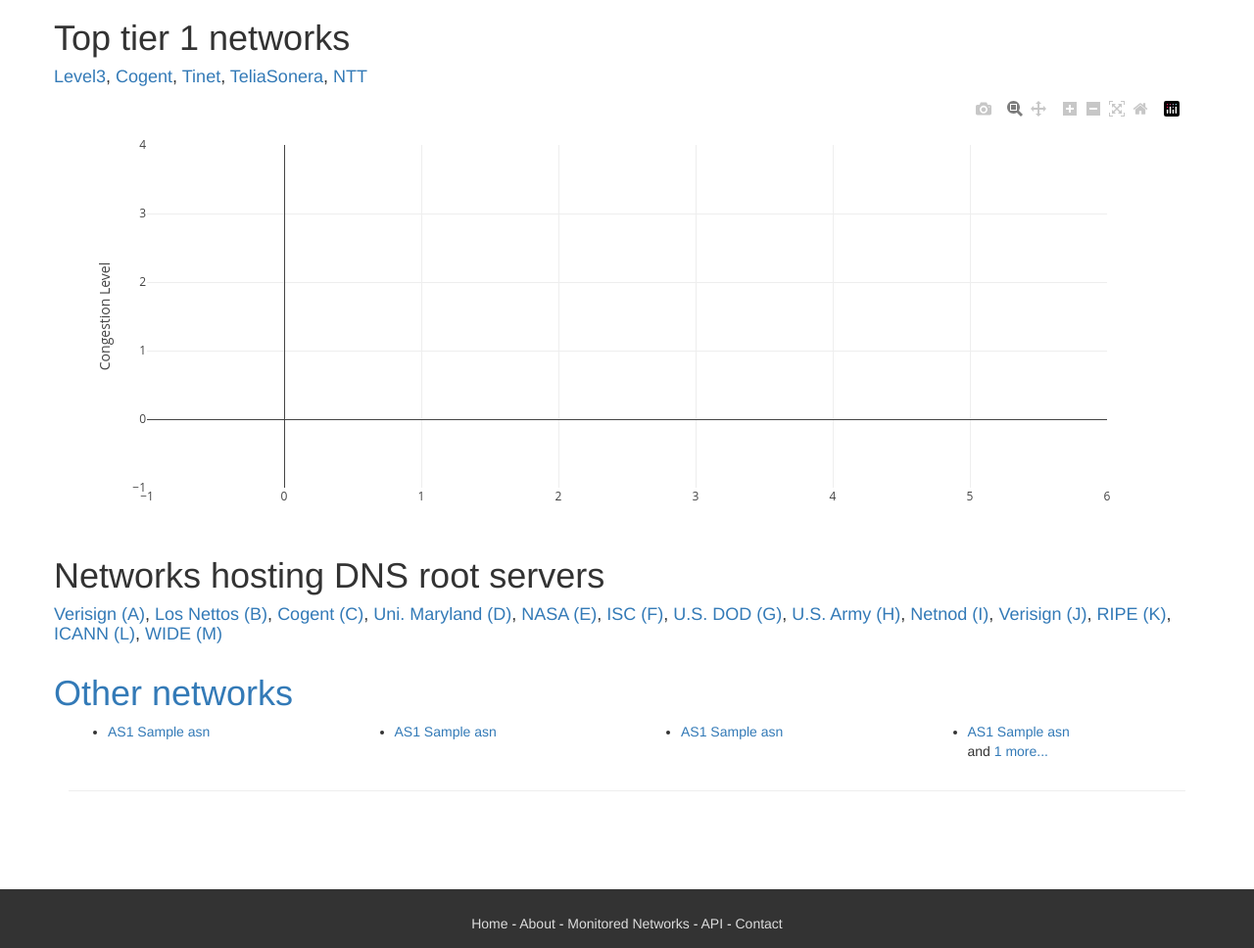
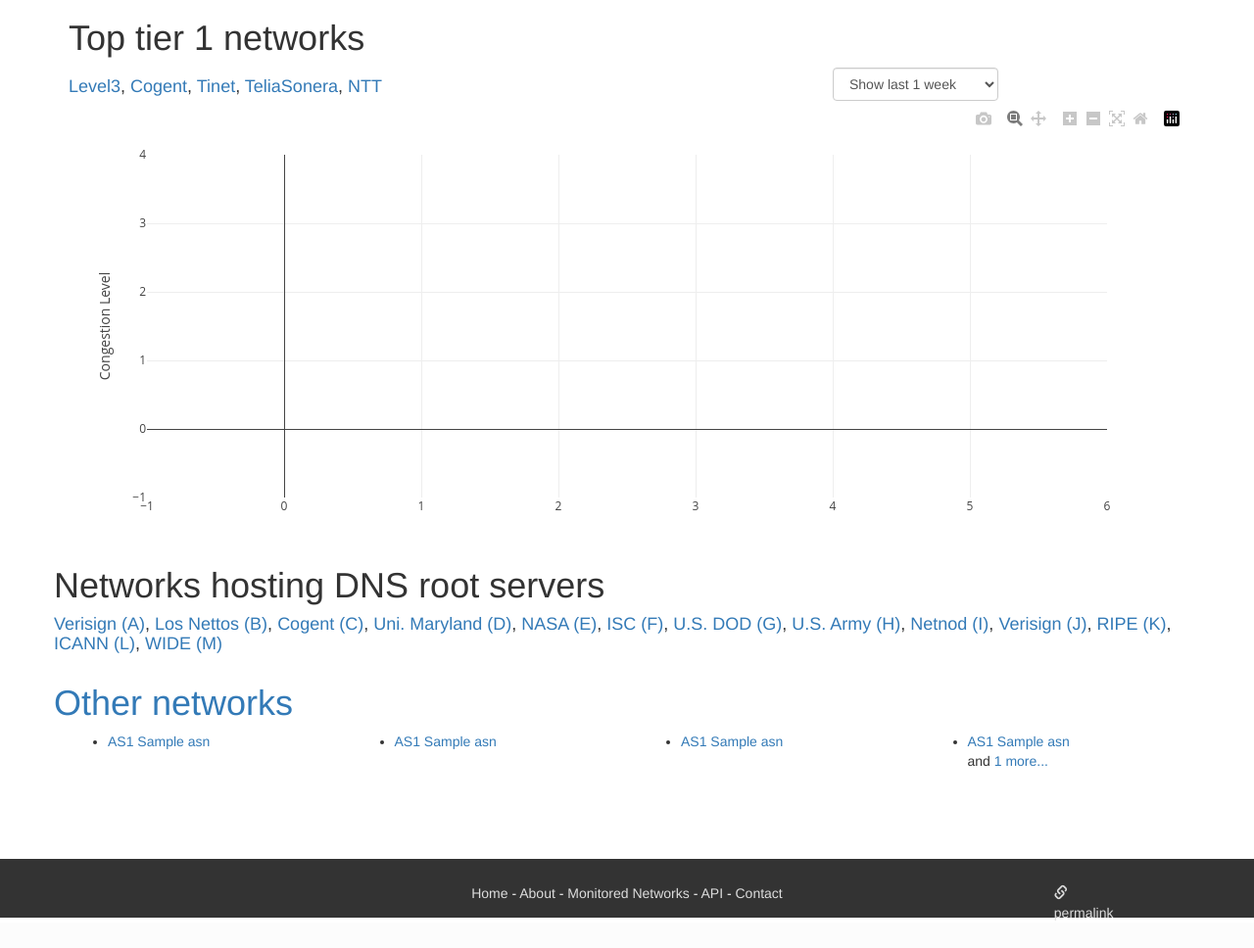
Before and after one commit to InternetHealthReport/ihr-django, a Django app: template templates/ihr/index.html in a window 1280 px wide. Shown: the part 51-1019 px from the top of the page at 98% size. After the commit the page ends 991 px from the top, so only its background shows below. Run offline with Django 3.2, Linux system fonts and the light colour scheme; the template is opened without the code that fills it: most values are stand-ins (such as "Sample title", 1, 10 or a date in 2020); some libraries are stand-ins or nearby versions.

Commit message:
added 'last show' and permalink

```diff
--- a/templates/base.html
+++ b/templates/base.html
@@ -25,6 +25,8 @@
         <link rel="stylesheet" href="{% static "ihr/css/main.css" %}">
 
         <script src="{% static "ihr/js/vendor/modernizr-2.8.3-respond-1.4.2.min.js" %}"></script>
+        <script src="//ajax.googleapis.com/ajax/libs/jquery/1.11.2/jquery.min.js"></script>
+        <script>window.jQuery || document.write('<script src="{% static "ihr/js/vendor/jquery-1.11.2.min.js" %}><\/script>')</script>
         <link rel="stylesheet" href="{% static "rest_framework/css/prettify.css" %}">
         {% block head %}{% endblock %}
     </head>
@@ -58,25 +60,54 @@
       {% block body %}
       {% endblock %}
 
-      <hr>
-
     </div> <!-- /container -->
 
     <footer class="container-fluid footer" >
     <div class="row">
-        <div class="col-md-1 col-lg-2 col-xs-0"></div>
-        <div class="col-md-10 col-lg-8 col-xs-12" align=center>
+        <div class="col-md-0 col-lg-1 col-xs-0"></div>
+        <div class="col-md-10 col-lg-10 col-xs-10" align=center>
             <a href="{% url "ihr:index" %}">Home</a> -
             <a href="/ihr/about/">About</a> -
             <a href="{% url "ihr:asnList" %}">Monitored Networks</a> -
             <a href="/ihr/api/doc/">API</a> -
             <a href="/ihr/contact/">Contact</a>
         </div>
-        <div class="col-md-1 col-lg-2 col-xs-0"></div>
+        <div class="col-md-2 col-lg-1 col-xs-2">
+            <a href="" data-toggle="modal" data-target="#permaModal" id="link-permalink"><i class="glyphicon glyphicon-link"></i>permalink</a>
+        </div>
     </div>
+
     </footer>
-        <script src="//ajax.googleapis.com/ajax/libs/jquery/1.11.2/jquery.min.js"></script>
-        <script>window.jQuery || document.write('<script src="{% static "ihr/js/vendor/jquery-1.11.2.min.js" %}><\/script>')</script>
+
+    <!-- Modal -->
+    <div id="permaModal" class="modal" role="dialog">
+    <div class="modal-dialog">
+
+        <!-- Modal content-->
+        <div class="modal-content">
+        <div class="modal-header">
+            <button type="button" class="close" data-dismiss="modal">&times;</button>
+            <h4 class="modal-title">Permanent link to this page</h4>
+        </div>
+        <div class="modal-body">
+            <div class="form-horizontal">
+            <input id="permalink" value="" type="text" class="form-control">
+            </div>
+        </div>
+        <div class="modal-footer">
+            <button type="button" class="btn btn-default" data-dismiss="modal">Close</button>
+        </div>
+        </div>
+
+    </div>
+    </div>
+    <script type="text/javascript">
+        $(function() {
+            $("#link-permalink").click(function() {
+                $("#permalink").val(document.location.href);
+            });
+        });
+    </script>
 
         <script src="{% static "ihr/js/vendor/bootstrap.min.js" %}"></script>
 
--- a/templates/ihr/index.html
+++ b/templates/ihr/index.html
@@ -8,9 +8,27 @@
 
 {% block body %}
 <div class="row">
+    <div class="col-lg-12">
+        <h1>Top tier 1 networks</h1>
+        <div class="row">
+            <div class="col-md-8">
+                <h4><a href="3356/asn/">Level3</a>, <a href="174/asn/">Cogent</a>, <a href="3257/asn/">Tinet</a>, <a href="1299/asn/">TeliaSonera</a>, <a href="2914/asn/">NTT</a></h4>
+            </div>
+            <div class="col-md-4">
+                <form class="form-inline">
+                <div class="form-group">
+                    <select name="show-last" id="show-last" class="form-control">
+                        <option value="7"> Show last 1 week </option>
+                        <option value="30"> Show last 1 month </option>
+                        <option value="90"> Show last 3 months </option>
+                        <option value="180"> Show last 6 months </option>
+                    </select>
+                </div>
+                </form>
+            </div>
+        </div>
 
-    <h1>Top tier 1 networks</h1>
-        <h4><a href="3356/asn/">Level3</a>, <a href="174/asn/">Cogent</a>, <a href="3257/asn/">Tinet</a>, <a href="1299/asn/">TeliaSonera</a>, <a href="2914/asn/">NTT</a></h4>
+    </div>
     <div class="col-lg-12">
         <div id="plotCongestionTier1"></div>
         <div id="plotForwardingTier1"></div>
@@ -55,7 +73,25 @@
     </div>
 </div>
 <script>
-    function makeplot() {
+    function updateArg(search, arg, val){
+
+        if(search.indexOf(arg) == -1){
+            if(search.indexOf("?") == -1){
+                search += "?"+arg+"="+val;
+            }
+            else{
+                search += "&"+arg+"="+val;
+            }
+        }
+        else{
+            var re = new RegExp(arg+"=[^&$]*","i");
+            search = search.replace(re, arg+'='+val);
+        }
+
+        return search;
+    }
+
+    function makeplot(dt, last) {
         var layout = {
             yaxis: {
                 title: 'Congestion Level',
@@ -67,7 +103,7 @@
         };
         Plotly.newPlot("plotCongestionTier1", [], layout);
         {% for asn in topTier1 %}
-        Plotly.d3.json("{% url "ihr:congestionData" %}?asn={{ asn.number }}", function(data){ addPlotly(data, "plotCongestionTier1", "{{ asn.name }}") } );
+        Plotly.d3.json("{% url "ihr:congestionData" %}?asn={{ asn.number }}&date="+dt+"&last="+last, function(data){ addPlotly(data, "plotCongestionTier1", "{{ asn.name }}", last) } );
         {% endfor %}
 
         var layout = {
@@ -78,11 +114,12 @@
 
         Plotly.newPlot("plotCongestionRoot", [], layout);
         {% for asn in rootServers %}
-        Plotly.d3.json("{% url "ihr:congestionData" %}?asn={{ asn.number }}", function(data){ addPlotly(data, "plotCongestionRoot", "{{ asn.name|truncatewords:3 }}") } );
+        Plotly.d3.json("{% url "ihr:congestionData" %}?asn={{ asn.number }}&date="+dt+"&last="+last, function(data){ addPlotly(data, "plotCongestionRoot", "{{ asn.name|truncatewords:3 }}", last) } );
         {% endfor %}
+
     };
 
-    function addPlotly( data, divId, label ){
+    function addPlotly( data, divId, label , last){
         var plotDiv = document.getElementById(divId);
         var traces = [{
             x: data["x"],
@@ -91,7 +128,22 @@
         }];
 
         Plotly.addTraces(divId, traces);
+
+        lastDate = data["x"][data["x"].length - 1]
+        var search = location.search;
+        search = updateArg(search, "date", lastDate.slice(0,10));
+        search = updateArg(search, "last", last);
+        history.replaceState(last,"", location.origin + location.pathname + search);
+
     };
-    makeplot();
+    makeplot('{{ date }}', '{{ last }}');
+
+    <!--Selector for "show last"-->
+    $('select[name="show-last"] option[value="{{ last }}"]').prop('selected', true);
+    $(function(){
+              $("#show-last").change(function(){
+                  makeplot('{{ date }}', this.value);
+                        });
+              });
 </script>
 {% endblock %}
```
Also changed, not shown: templates/ihr/asn_detail.html (+63 -18 lines), views.py (+59 -2 lines).
